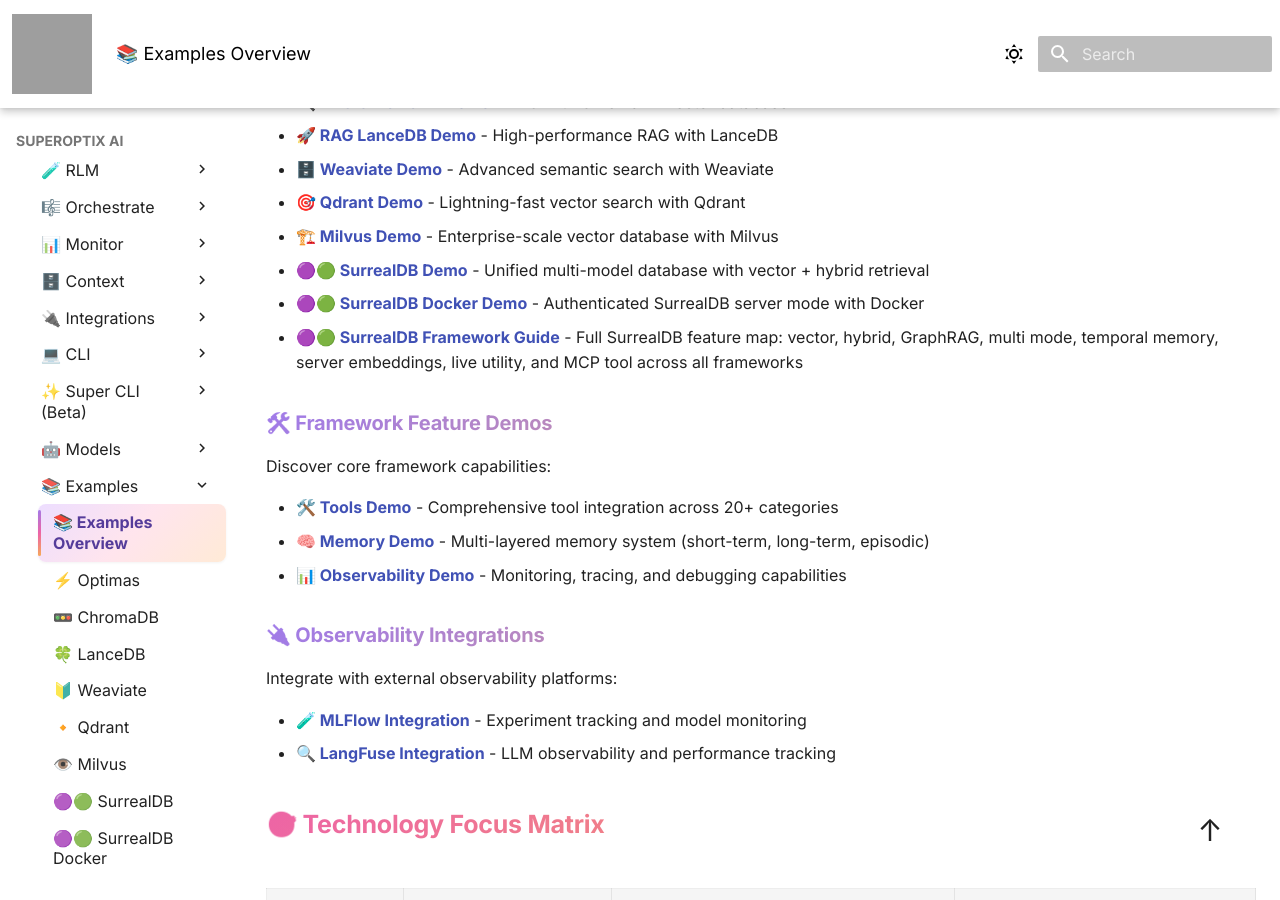
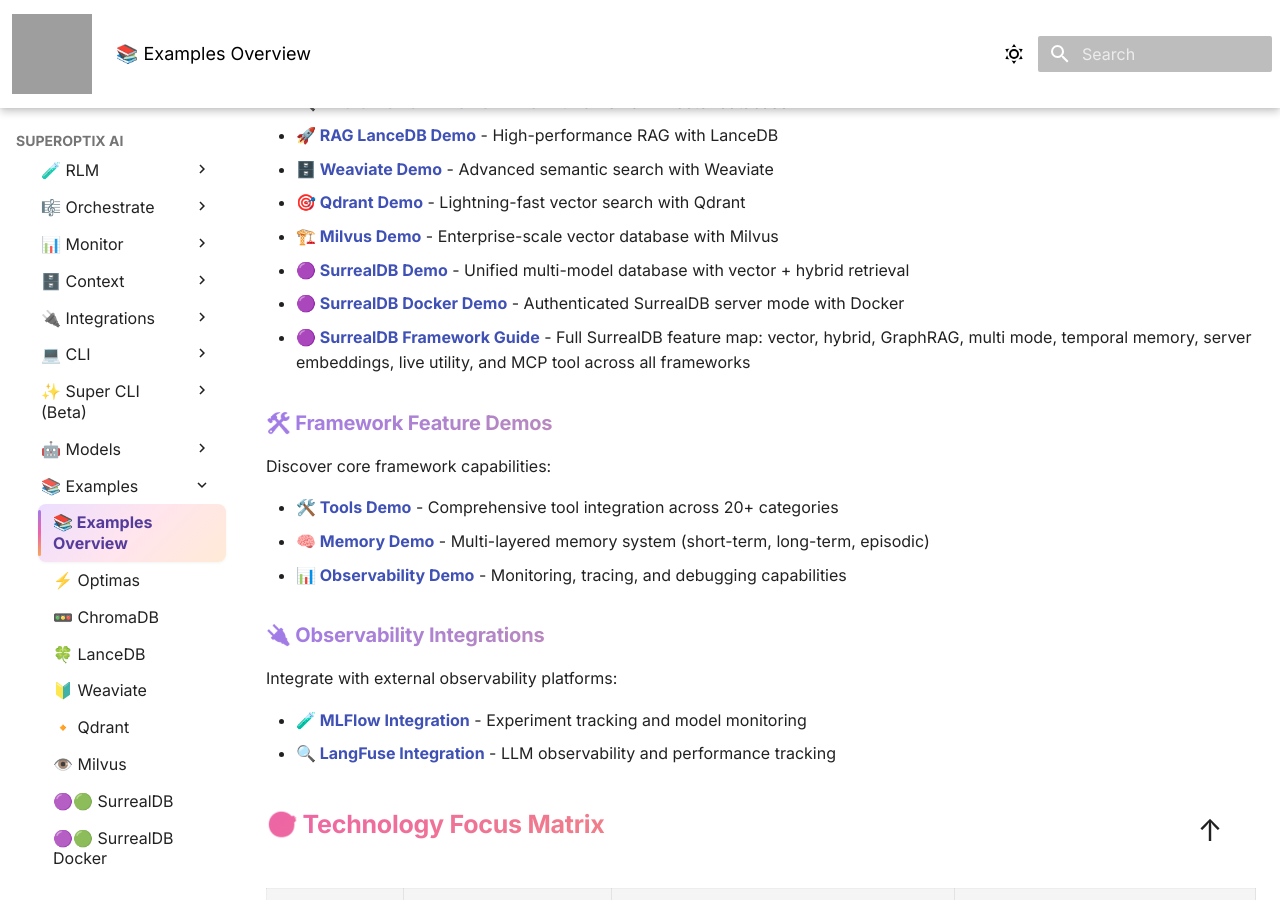
Before and after one commit to SuperagenticAI/superoptix, an MkDocs documentation site: the page built from docs/examples/index.md, in a window 1280 px wide and 900 px high, scrolled down 718 px. Built offline with MkDocs 1.6.1 and Material for MkDocs 9.7.7, drawn with Linux system fonts in a browser that asks for light colours; grey boxes are pictures that could not be loaded.

```diff
--- a/docs/examples/index.md
+++ b/docs/examples/index.md
@@ -22,9 +22,9 @@ Explore Retrieval-Augmented Generation capabilities:
 - **[🗄️ Weaviate Demo](agents/weaviate-demo)** - Advanced semantic search with Weaviate
 - **[🎯 Qdrant Demo](agents/qdrant-demo)** - Lightning-fast vector search with Qdrant
 - **[🏗️ Milvus Demo](agents/milvus-demo)** - Enterprise-scale vector database with Milvus
-- **[🟣🟢 SurrealDB Demo](agents/surrealdb-demo)** - Unified multi-model database with vector + hybrid retrieval
-- **[🟣🟢 SurrealDB Docker Demo](agents/surrealdb-docker-demo)** - Authenticated SurrealDB server mode with Docker
-- **[🟣🟢 SurrealDB Framework Guide](agents/surrealdb-frameworks-demo)** - Full SurrealDB feature map: vector, hybrid, GraphRAG, multi mode, temporal memory, server embeddings, live utility, and MCP tool across all frameworks
+- **[🟣 SurrealDB Demo](agents/surrealdb-demo)** - Unified multi-model database with vector + hybrid retrieval
+- **[🟣 SurrealDB Docker Demo](agents/surrealdb-docker-demo)** - Authenticated SurrealDB server mode with Docker
+- **[🟣 SurrealDB Framework Guide](agents/surrealdb-frameworks-demo)** - Full SurrealDB feature map: vector, hybrid, GraphRAG, multi mode, temporal memory, server embeddings, live utility, and MCP tool across all frameworks
 
 ### **🛠️ Framework Feature Demos**
 Discover core framework capabilities:
```
